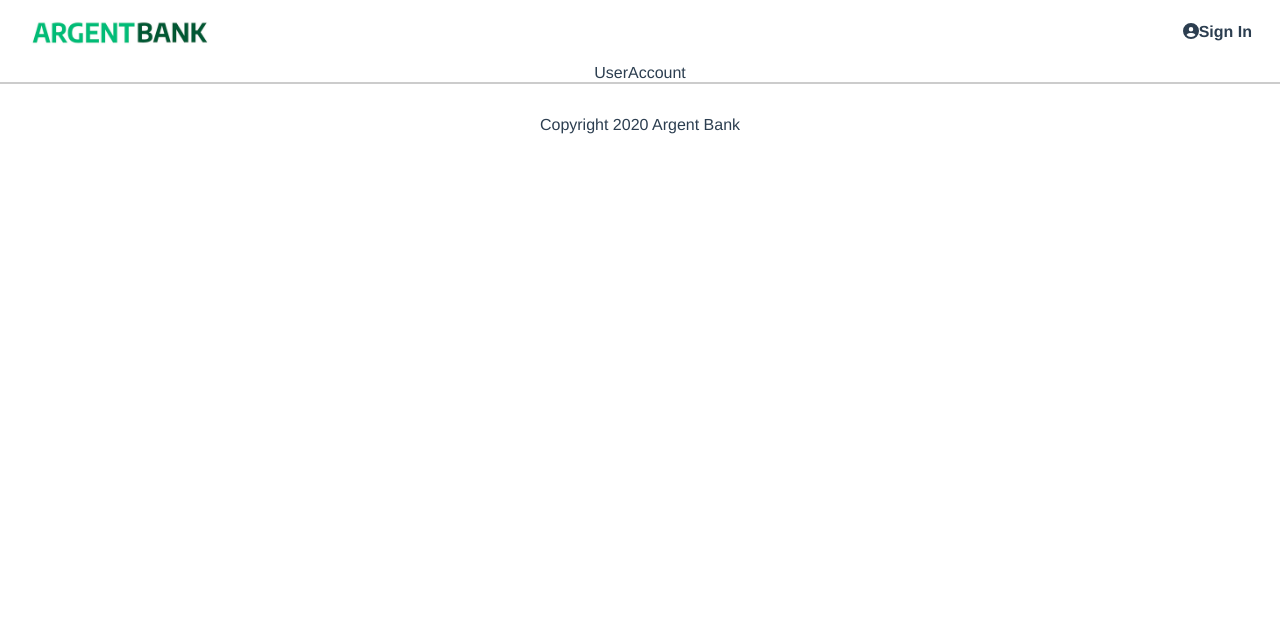
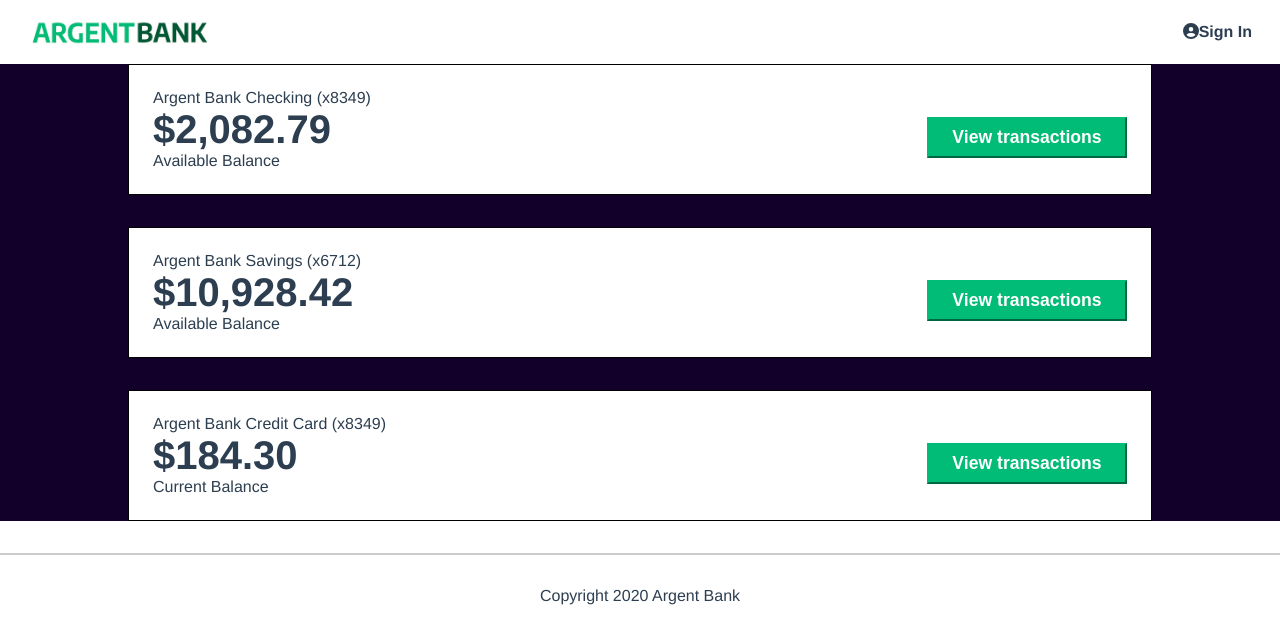
Before and after one commit to Yazaniziii/Argent-Bank, a React (Vite) app in the folder frontend/: page /User in a window 1280 px wide. Shown: the top 644 px of the page. Built offline with nearby package versions, Linux system fonts and the light colour scheme.

Commit message:
Mise en place de la page User, creation du fichier AccountList.jsx Account.jsx pour le rendu

```diff
--- /dev/null
+++ b/frontend/src/components/Account.jsx
@@ -0,0 +1,14 @@
+export default function Account(props) {
+  return (
+    <section className="account">
+      <div className="account-content-wrapper">
+        <h3 className="account-title">{props.accountTitle}</h3>
+        <p className="account-amount">{props.accountAmount}</p>
+        <p className="account-amount-description">{props.accountAmountDesc}</p>
+      </div>
+      <div className="account-content-wrapper cta">
+        <button className="transaction-button">View transactions</button>
+      </div>
+    </section>
+  )
+}
--- /dev/null
+++ b/frontend/src/components/AccountList.jsx
@@ -0,0 +1,24 @@
+import Account from "./Account"
+
+export default function AccountList() {
+  return (
+    <div>
+      <h2 className="sr-only">Accounts</h2>
+      <Account
+        accountTitle="Argent Bank Checking (x8349)"
+        accountAmount="$2,082.79"
+        accountAmountDesc="Available Balance"
+      />
+      <Account
+        accountTitle="Argent Bank Savings (x6712)"
+        accountAmount="$10,928.42"
+        accountAmountDesc="Available Balance"
+      />
+      <Account
+        accountTitle="Argent Bank Credit Card (x8349)"
+        accountAmount="$184.30"
+        accountAmountDesc="Current Balance"
+      />
+    </div>
+  )
+}
--- a/frontend/src/components/SignIn.jsx
+++ b/frontend/src/components/SignIn.jsx
@@ -3,7 +3,7 @@
 
 export default function SignIn() {
   return (
-    <div>
+
         <section className="sign-in-content">
             <FontAwesomeIcon icon={faUserCircle}/>
             <h1>Sign In</h1>
@@ -24,6 +24,6 @@
                 <button className="sign-in-button">Sign In</button>
             </form>
         </section>
-    </div>
+
   )
 }
--- a/frontend/src/pages/UserAccount.jsx
+++ b/frontend/src/pages/UserAccount.jsx
@@ -1,5 +1,9 @@
+import AccountList from "../components/AccountList"
+
 export default function UserAccount() {
   return (
-    <div>UserAccount</div>
+    <main className="main bg-dark">
+      <AccountList />
+    </main>
   )
 }
```
